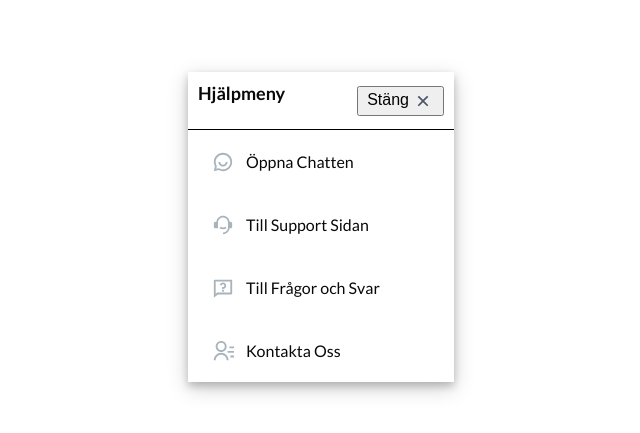
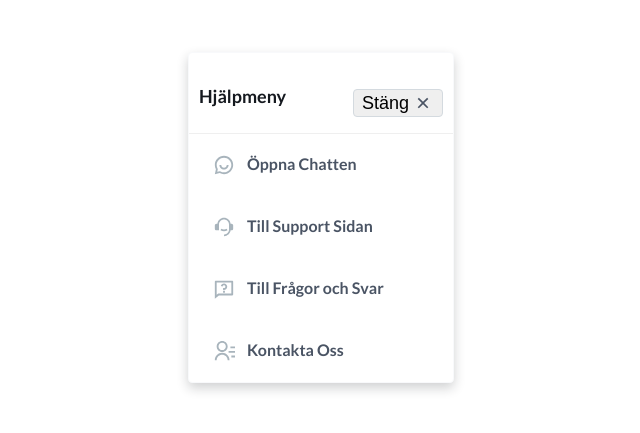
Before and after one commit to diggsweden/SupportModalApp, a Vue app: page / in a window 1280 px wide. Shown: the part 223-656 px from the top of the page, without its empty margins (186-826 px from the left). Built offline with nearby package versions, Linux system fonts and the light colour scheme.

Commit message:
Added styling from Figma - Work in progress

```diff
--- a/package.json
+++ b/package.json
@@ -10,8 +10,7 @@
     "test:e2e": "start-server-and-test preview http://localhost:4173 'cypress run --e2e'",
     "test:e2e:dev": "start-server-and-test 'vite dev --port 4173' http://localhost:4173 'cypress open --e2e'",
     "lint": "eslint . --ext .vue,.js,.jsx,.cjs,.mjs --fix --ignore-path .gitignore",
-    "format": "prettier --write src/",
-    "test": "jest"
+    "format": "prettier --write src/"
   },
   "dependencies": {
     "mitt": "^3.0.1",
--- a/src/components/modal/AccordianMenu.vue
+++ b/src/components/modal/AccordianMenu.vue
@@ -1,8 +1,9 @@
 <template>
-  <div class="accordian">
+  <div class="accordian-menu">
     <div class="accordian-item" v-for="(item, index) in plainItems" :key="index">
       <div class="icon-list" @click="handleItemClick(item)">
-        <img v-if="item.svgIcon" :src="item.svgIcon" alt="Menu Icon" />
+        <img class="icon-image" v-if="item.svgIcon" :src="item.svgIcon" alt="Menu Icon" />
+
         {{ item.name }}
       </div>
     </div>
@@ -49,11 +50,11 @@ export default {
 <style scoped>
 .icon-list {
   display: flex;
-  flex-direction: row;
   padding: 10px 12px;
-  justify-content: center;
-  align-items: center;
   gap: 12px;
+  color: var(--neutrals-dark, #4a5464);
+  font: 600 16px Lato;
+  cursor: pointer;
 }
 
 .icon-list:hover {
@@ -62,7 +63,7 @@ export default {
 }
 
 .accordian-item ul {
-  display: inline-flex;
+  display: flex;
   padding: 10px 12px;
   justify-content: center;
   align-items: center;
@@ -74,7 +75,6 @@ export default {
   padding: 10px 12px;
   justify-content: center;
   align-items: center;
-  gap: 12px;
 }
 
 .accordian-item ul li:first-child {
@@ -82,11 +82,10 @@ export default {
 }
 
 .accordian-item {
-  /* Add other styles as needed */
-  display: inline-flex;
   padding: 10px 12px;
   justify-content: center;
   align-items: center;
   gap: 12px;
+  border-radius: 4px;
 }
 </style>
--- a/src/components/modal/ModalMenuContainer.vue
+++ b/src/components/modal/ModalMenuContainer.vue
@@ -78,13 +78,17 @@ export default {
   justify-content: center;
   align-items: center;
   gap: 4px;
+  border-radius: 4px;
+  border: 1px solid var(--neutrals-midtone, #d4dadf);
 }
 
 .raised-card {
-  box-shadow:
-    0 4px 8px 0 rgba(0, 0, 0, 0.2),
-    0 6px 20px 0 rgba(0, 0, 0, 0.19);
-  /* Add other styles as needed */
+  border-radius: 4px;
+  border: 1px solid var(--neutrals-highlight, #f8f9fb);
+  background: var(--neutrals-white, #fff);
+
+  /* dropShadow */
+  box-shadow: 0px 5px 12px 0px rgba(21, 25, 31, 0.2);
 }
 
 .rectangle {
@@ -111,19 +115,27 @@ export default {
 }
 
 .modal-header {
-  position: relative;
   display: flex;
   justify-content: flex-start;
   align-items: center;
+  position: relative;
   margin-top: 20px;
-  border-bottom: 1px solid #000;
-  padding-bottom: 10px;
-  padding-top: 10px;
-  padding-left: 10px;
+  padding: 10px 0 10px 10px;
+  border-bottom: 1px solid #efefef;
+  font: 600 18px/26px Lato;
+  color: var(--neutrals-black, #15191f);
 }
 
-.modal-header h1 {
-  font-weight: bold;
+.modal-header h3 {
+  width: 161px;
+  color: var(--neutrals-black, #15191f);
+  /* Body/text-md-semi */
+  font-family: Lato;
+  font-size: 18px;
+  font-style: normal;
+  font-weight: 600;
+  line-height: 26px;
+  /* 144.444% */
 }
 
 .modal-header button {
```
